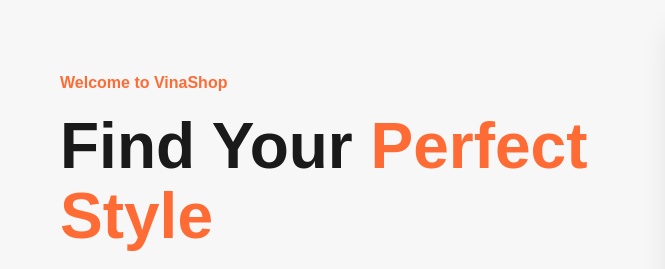
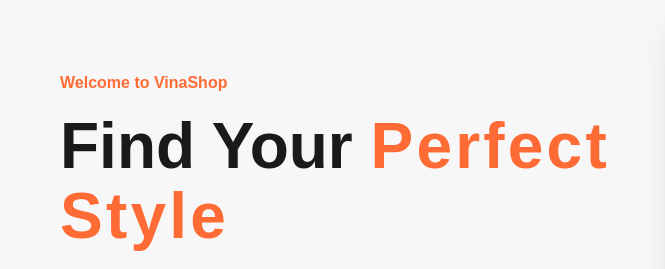
Before and after one commit to itsmahyar-dev/VinaShop, a plain HTML site: page index.html in a window 1280 px wide. Shown: the part 156-425 px from the top of the page, 0-665 px from the left. Drawn offline with Linux system fonts and the light colour scheme; grey boxes are pictures that could not be loaded.

Commit message:
change letter spacing of "perfect style"

```diff
--- a/index.html
+++ b/index.html
@@ -92,7 +92,7 @@
 
             <h1>
               Find Your
-              <span>Perfect Style</span>
+              <span style="letter-spacing: 0.2rem">Perfect Style</span>
             </h1>
 
             <p>
```
